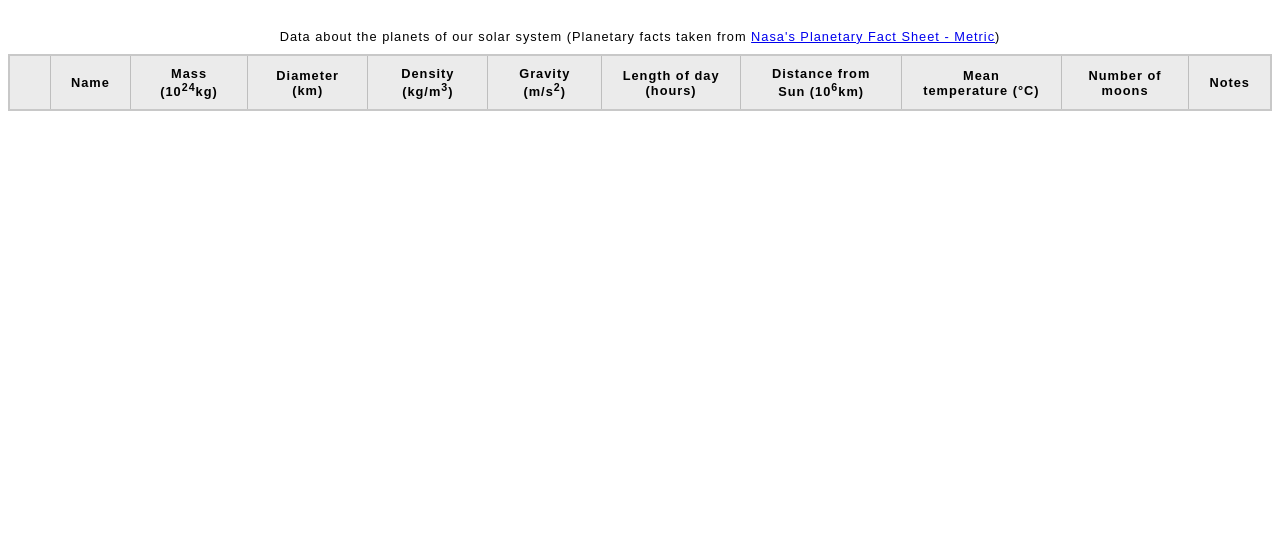
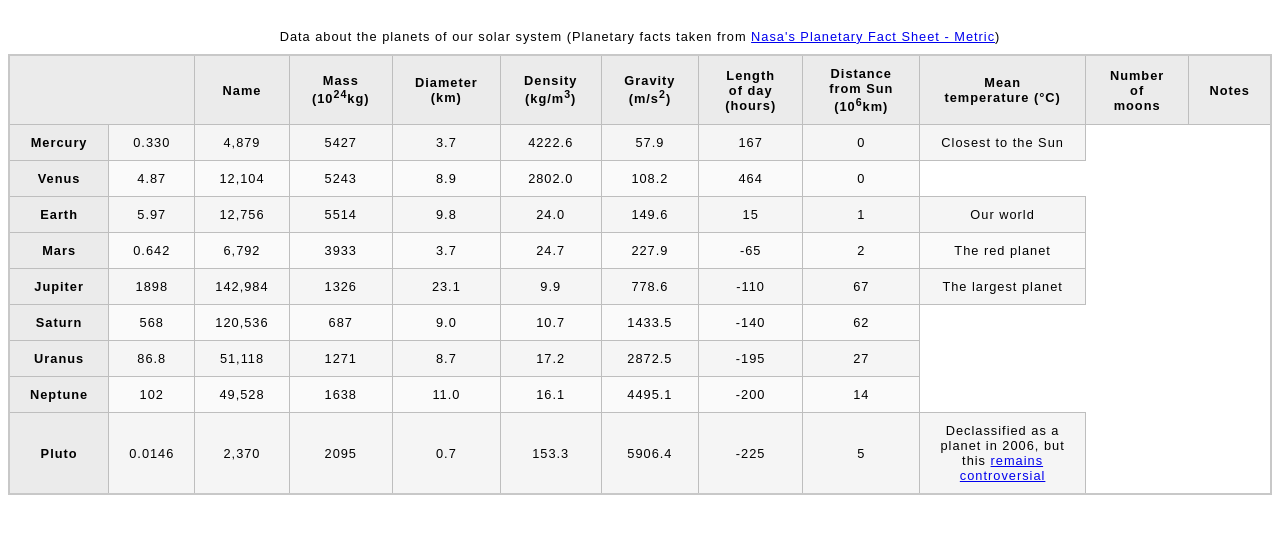
Before and after one commit to Tannerk123/Web-Development-Assignments, a plain HTML site: page blank-template.html in a window 1280 px wide. Shown: the part 61-594 px from the top of the page. Drawn offline with Linux system fonts and the light colour scheme.

Commit message:
Assignment 2 Part 2 Main files
Added raw planet data

```diff
--- a/blank-template.html
+++ b/blank-template.html
@@ -35,7 +35,110 @@
         </tr>
       </thead>
       <tbody>
-
+        <tr>
+          <th>Mercury</th>
+          <td>0.330</td>
+          <td>4,879</td>
+          <td>5427</td>
+          <td>3.7</td>
+          <td>4222.6</td>
+          <td>57.9</td>
+          <td>167</td>
+          <td>0</td>
+          <td>Closest to the Sun</td>
+        </tr>
+        <tr>
+          <th>Venus</th>
+          <td>4.87</td>
+          <td>12,104</td>
+          <td>5243</td>
+          <td>8.9</td>
+          <td>2802.0</td>
+          <td>108.2</td>
+          <td>464</td>
+          <td>0</td>
+        </tr>
+        <tr>
+          <th>Earth</th>
+          <td>5.97</td>
+          <td>12,756</td>
+          <td>5514</td>
+          <td>9.8</td>
+          <td>24.0</td>
+          <td>149.6</td>
+          <td>15</td>
+          <td>1</td>
+          <td>Our world</td>
+        </tr>
+        <tr>
+          <th>Mars</th>
+          <td>0.642</td>
+          <td>6,792</td>
+          <td>3933</td>
+          <td>3.7</td>
+          <td>24.7</td>
+          <td>227.9</td>
+          <td>-65</td>
+          <td>2</td>
+          <td>The red planet</td>
+        </tr>
+        <tr>
+          <th>Jupiter</th>
+          <td>1898</td>
+          <td>142,984</td>
+          <td>1326</td>
+          <td>23.1</td>
+          <td>9.9</td>
+          <td>778.6</td>
+          <td>-110</td>
+          <td>67</td>
+          <td>The largest planet</td>
+        </tr>
+        <tr>
+          <th>Saturn</th>
+          <td>568</td>
+          <td>120,536</td>
+          <td>687</td>
+          <td>9.0</td>
+          <td>10.7</td>
+          <td>1433.5</td>
+          <td>-140</td>
+          <td>62</td>
+        </tr>
+        <tr>
+          <th>Uranus</th>
+          <td>86.8</td>
+          <td>51,118</td>
+          <td>1271</td>
+          <td>8.7</td>
+          <td>17.2</td>
+          <td>2872.5</td>
+          <td>-195</td>
+          <td>27</td>
+        </tr>
+        <tr>
+          <th>Neptune</th>
+          <td>102</td>
+          <td>49,528</td>
+          <td>1638</td>
+          <td>11.0</td>
+          <td>16.1</td>
+          <td>4495.1</td>
+          <td>-200</td>
+          <td>14</td>
+        </tr>
+        <tr>
+          <th>Pluto</th>
+          <td>0.0146</td>
+          <td>2,370</td>
+          <td>2095</td>
+          <td>0.7</td>
+          <td>153.3</td>
+          <td>5906.4</td>
+          <td>-225</td>
+          <td>5</td>
+          <td>Declassified as a planet in 2006, but this <a href="http://www.usatoday.com/story/tech/2014/10/02/pluto-planet-solar-system/16578959/">remains controversial</a></td>
+        </tr>
       </tbody>
     </table>
 
```
